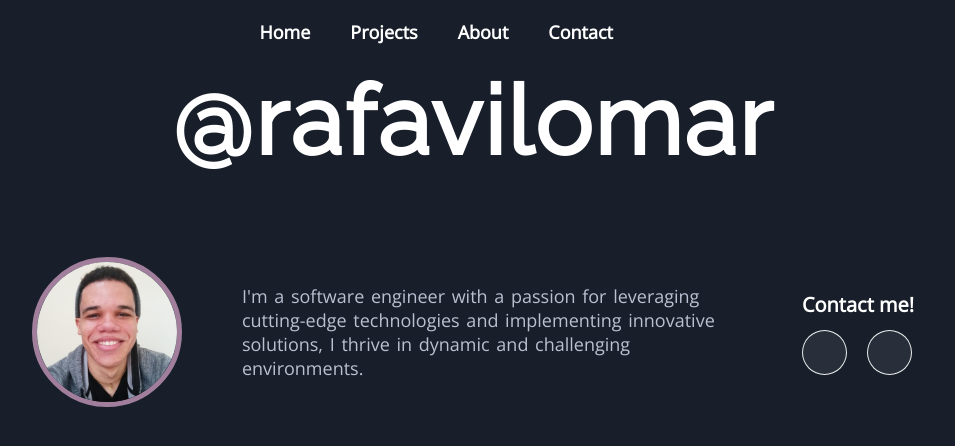
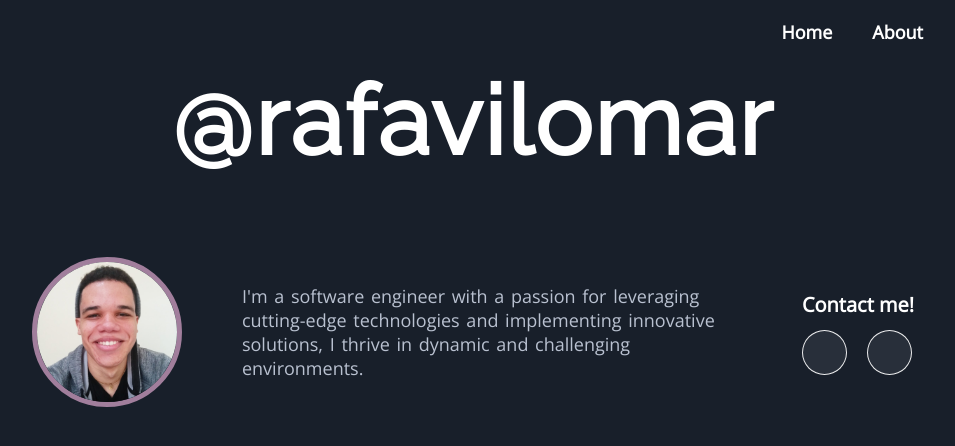
Before and after one commit to rafavilomar/repository, a React (Create React App) app: page / in a window 1280 px wide. Shown: the top 446 px of the page, without its empty margins (167-1122 px from the left). Built offline with nearby package versions, Linux system fonts and the light colour scheme; some icons are missing.

Commit message:
fix: change header options and responsive behaviour

```diff
--- a/src/assets/styles/components/layout/header.scss
+++ b/src/assets/styles/components/layout/header.scss
@@ -3,7 +3,8 @@
 .header-list {
   display: flex;
   flex-direction: row;
-  justify-content: space-between;
+  justify-content: flex-end;
+  gap: 40px;
   align-items: center;
   padding: 0px;
   list-style: none;
@@ -36,12 +37,10 @@
   }
 }
 
-@media only screen and (min-width: 450px) {
+@media only screen and (min-width: 1000px) {
   .header-list {
-    justify-content: flex-end;
-    gap: 40px;
-    left: 500px;
-    right: 500px;
+    max-width: 900px;
+    margin: auto;
   }
   .header-list__item {
     font-size: 18px;
--- a/src/components/layout/Header.tsx
+++ b/src/components/layout/Header.tsx
@@ -15,19 +15,9 @@ const Header = () => {
             </Link>
           </li>
           <li className="header-list__item">
-            <Link to="/projects">
-              <span>Projects</span>
-            </Link>
-          </li>
-          <li className="header-list__item">
             <Link to="/about">
               <span>About</span>
             </Link>
-          </li>
-          <li className="header-list__item">
-            <a href="mailto:rafavilomar@gmail.com"  target="_blank" rel='noreferrer'>
-              <span>Contact</span>
-            </a>
           </li>
         </ul>
       </nav>
```
